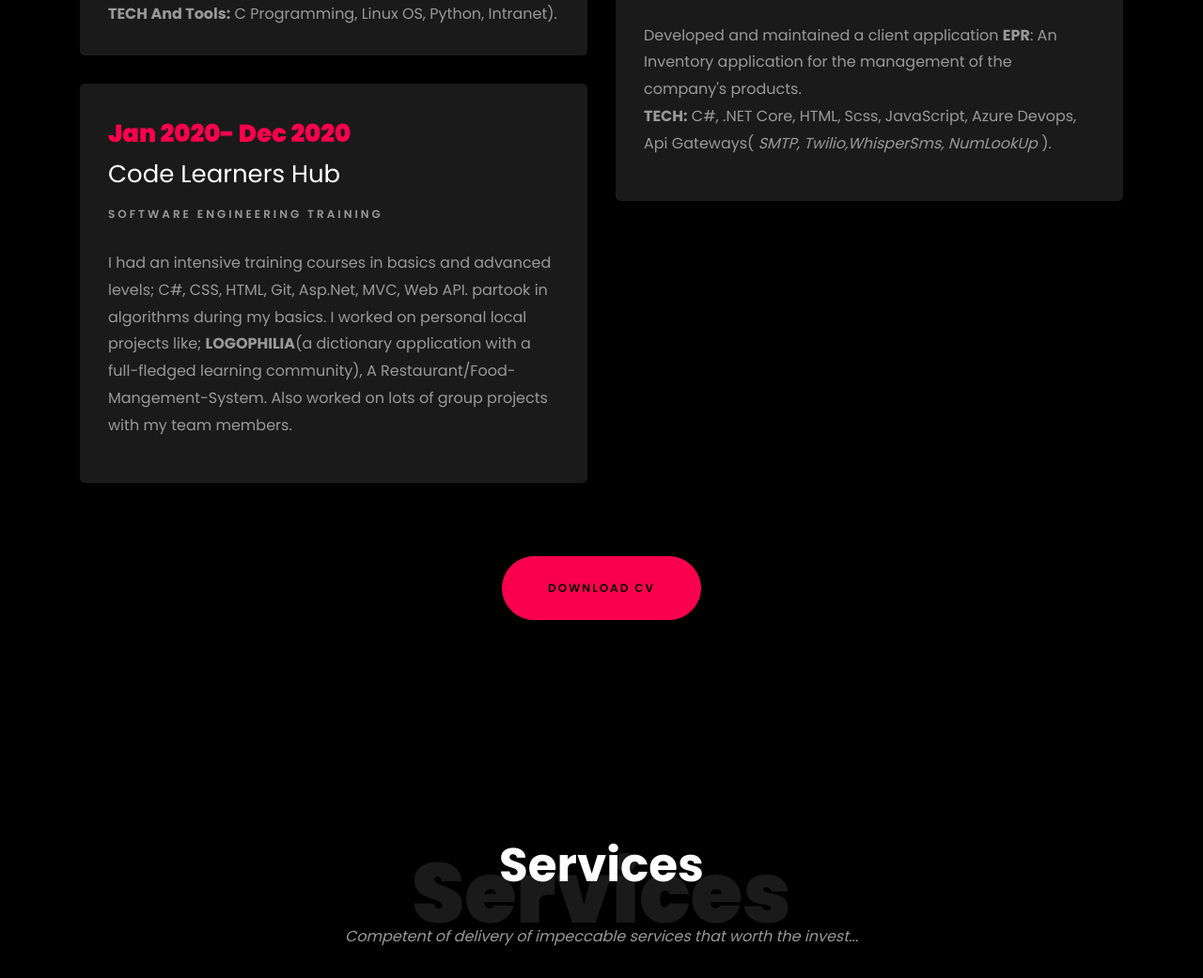
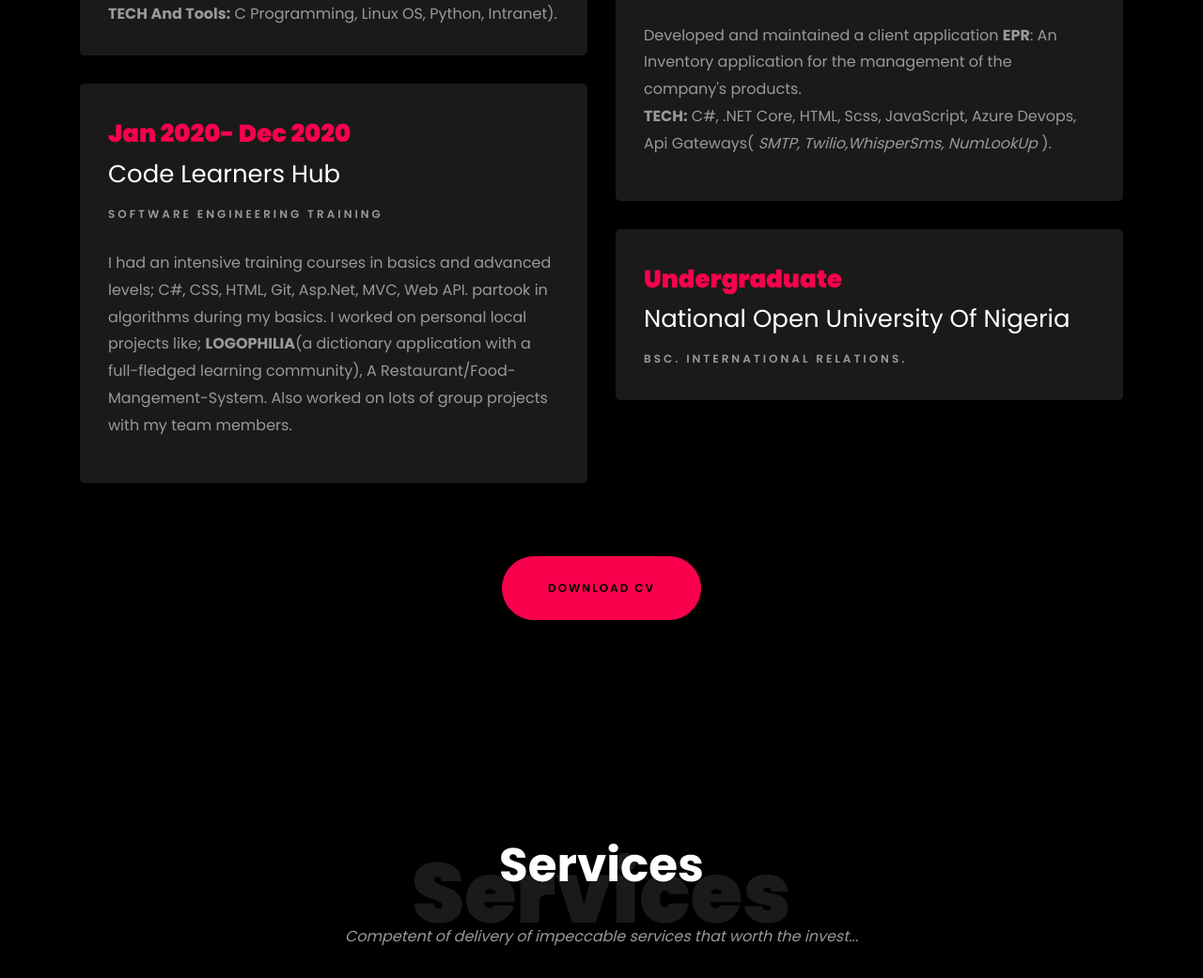
Before and after one commit to SalamBhai/Saula_Sheriffdeen_O., a plain HTML site: page index.html in a window 1280 px wide. Shown: the part 3655-4696 px from the top of the page at 94% size. Drawn offline with nearby package versions, Linux system fonts and the light colour scheme; files that its build step writes are made by us from their sources; files whose address does not match are found by name.

Commit message:
Added Education

```diff
--- a/index.html
+++ b/index.html
@@ -216,11 +216,11 @@
 
                         </p>
                     </div>
-<!--                     <div class="resume-wrap ftco-animate">
-                        <span class="date">2023-2027</span>
+                    <div class="resume-wrap ftco-animate">
+                        <span class="date">Undergraduate</span>
                         <h2>National Open University Of Nigeria</h2>
                         <span class="position">Bsc. International Relations.</span>
-                    </div> -->
+                    </div>
 
                 </div>
             </div>
```
